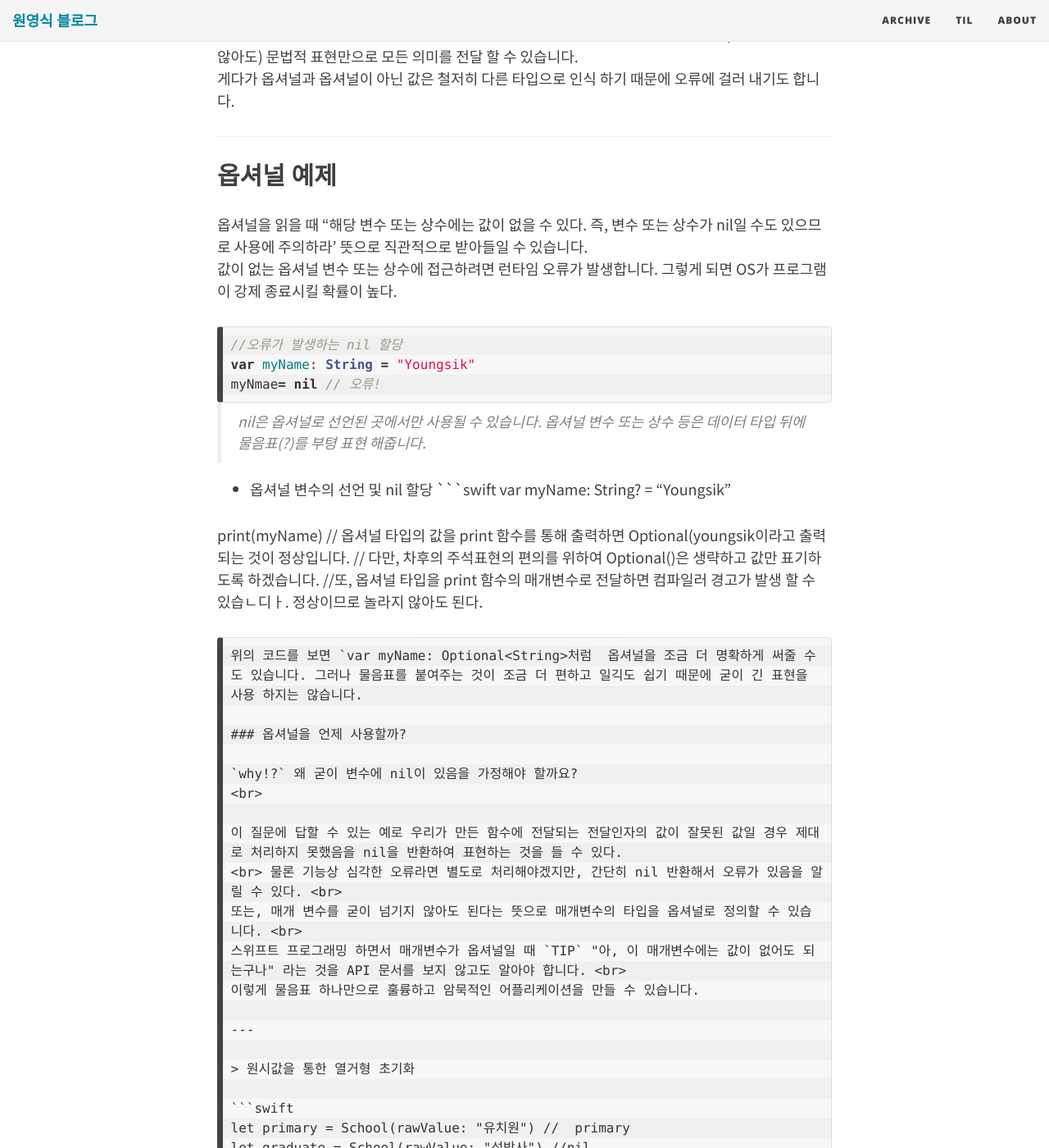
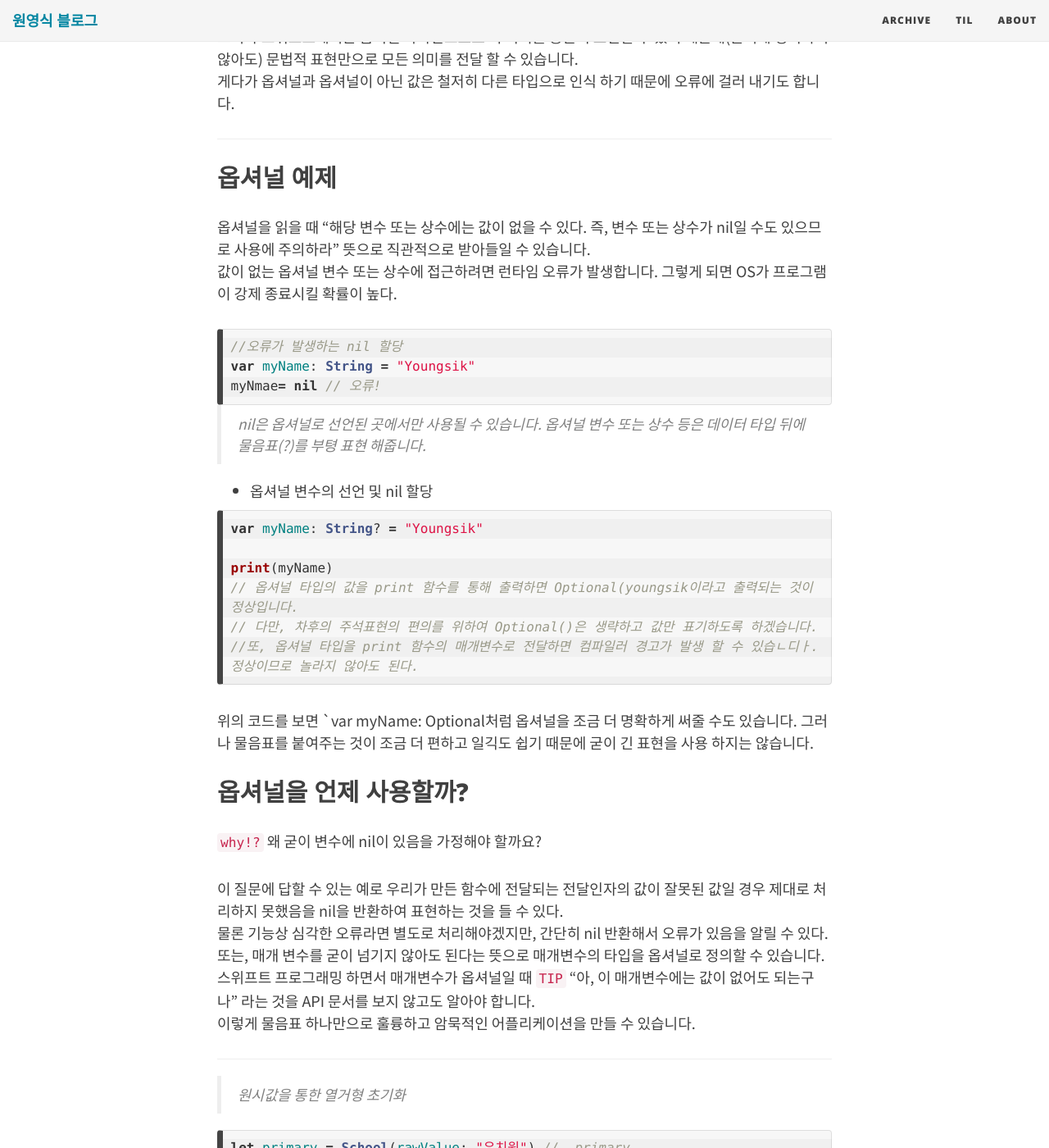
Before and after one commit to youngsikwon/github.io, a Jekyll site: the page built from _posts/2020-09-15-Swift-Optionals.md, in a window 1280 px wide and 1400 px high, scrolled down 482 px. Shown: the whole window at 82% size. Built offline with Jekyll 4.4.1, drawn with Linux system fonts in a browser that asks for light colours; nearby versions of some CDN libraries; comment, search, counter and statistics services are not loaded; some of the changed text lies outside the part shown.

Commit message:
옵셔널 중요한 것 같아서 좀 더 상세히 작성 해보았어요! 수정도 했고!

````diff
--- a/_posts/2020-09-15-Swift-Optionals.md
+++ b/_posts/2020-09-15-Swift-Optionals.md
@@ -9,7 +9,7 @@
 
 옵셔널은 단어 뜻 그대로 '선택적인' 즉, 값이 '있을 수도, 없을 수도 있음'을 나타내는 표현입니다 <br>
 이는 '변수나 상수 등에 꼭 값이 있다는 것을 보장할 수 없다. 즉, 변수 또는 상수의 값이 nil일 수도 있다'는 것을 의미합니다. <br>
-라이브러리의 API 문서를 작성하거나 읽어본 사람은 문서에 It can be NULL 또는 It can Not be NULL 등의 부연설명을 본 적이 있을 겁니다. 그리고 전달인자로 NULL이 전달되어도 되는지 문서를 보기 전에는 알 수가 없습니다.<br>
+라이브러리의 API 문서를 작성하거나 읽어본 사람은 문서에 `It can be NULL 또는 It can Not be NULL` 등의 부연설명을 본 적이 있을 겁니다. 그리고 전달인자로 NULL이 전달되어도 되는지 문서를 보기 전에는 알 수가 없습니다.<br>
 그러나 스위프트에서는 옵셔널 하나만으로도 이 의미를 충분히 표현할 수 있기 때문에(문서에 명시하지 않아도) 문법적 표현만으로 모든 의미를 전달 할 수 있습니다.<br>
 게다가 옵셔널과 옵셔널이 아닌 값은 철저히 다른 타입으로 인식 하기 때문에 오류에 걸러 내기도 합니다.
 
@@ -17,8 +17,9 @@
 
 ## 옵셔널 예제
 
-옵셔널을 읽을 때 "해당 변수 또는 상수에는 값이 없을 수 있다. 즉, 변수 또는 상수가 nil일 수도 있으므로 사용에 주의하라' 뜻으로 직관적으로 받아들일 수 있습니다.<br>
+옵셔널을 읽을 때 "해당 변수 또는 상수에는 값이 없을 수 있다. 즉, 변수 또는 상수가 nil일 수도 있으므로 사용에 주의하라" 뜻으로 직관적으로 받아들일 수 있습니다.<br>
 값이 없는 옵셔널 변수 또는 상수에 접근하려면 런타임 오류가 발생합니다. 그렇게 되면 OS가 프로그램이 강제 종료시킬 확률이 높다.
+
 ```swift
 //오류가 발생하는 nil 할당
 var myName: String = "Youngsik"
@@ -29,6 +30,7 @@
 
 
 - 옵셔널 변수의 선언 및 nil 할당
+
 ```swift
 var myName: String? = "Youngsik"
 
@@ -37,9 +39,10 @@
 // 다만, 차후의 주석표현의 편의를 위하여 Optional()은 생략하고 값만 표기하도록 하겠습니다.
 //또, 옵셔널 타입을 print 함수의 매개변수로 전달하면 컴파일러 경고가 발생 할 수 있습ㄴ디ㅏ. 정상이므로 놀라지 않아도 된다.
 ```
+
 위의 코드를 보면 `var myName: Optional<String>처럼  옵셔널을 조금 더 명확하게 써줄 수도 있습니다. 그러나 물음표를 붙여주는 것이 조금 더 편하고 일긱도 쉽기 때문에 굳이 긴 표현을 사용 하지는 않습니다.
 
-### 옵셔널을 언제 사용할까?
+## 옵셔널을 언제 사용할까?
 
 `why!?` 왜 굳이 변수에 nil이 있음을 가정해야 할까요?
 <br>
````
